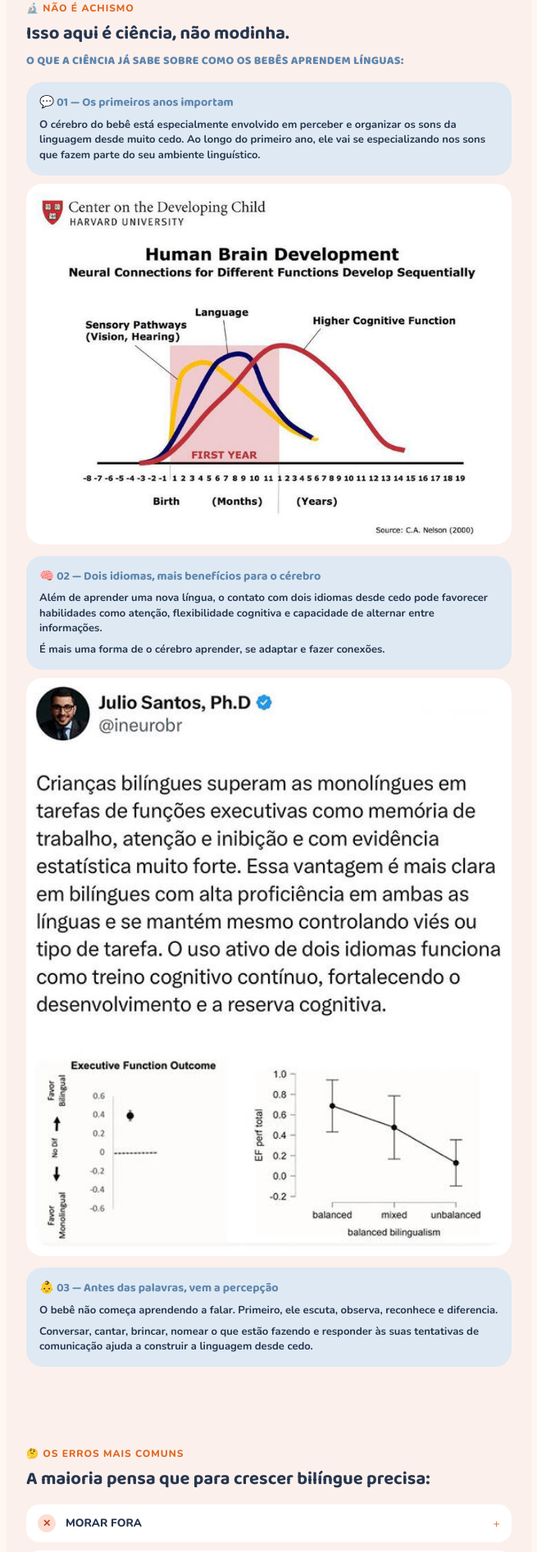
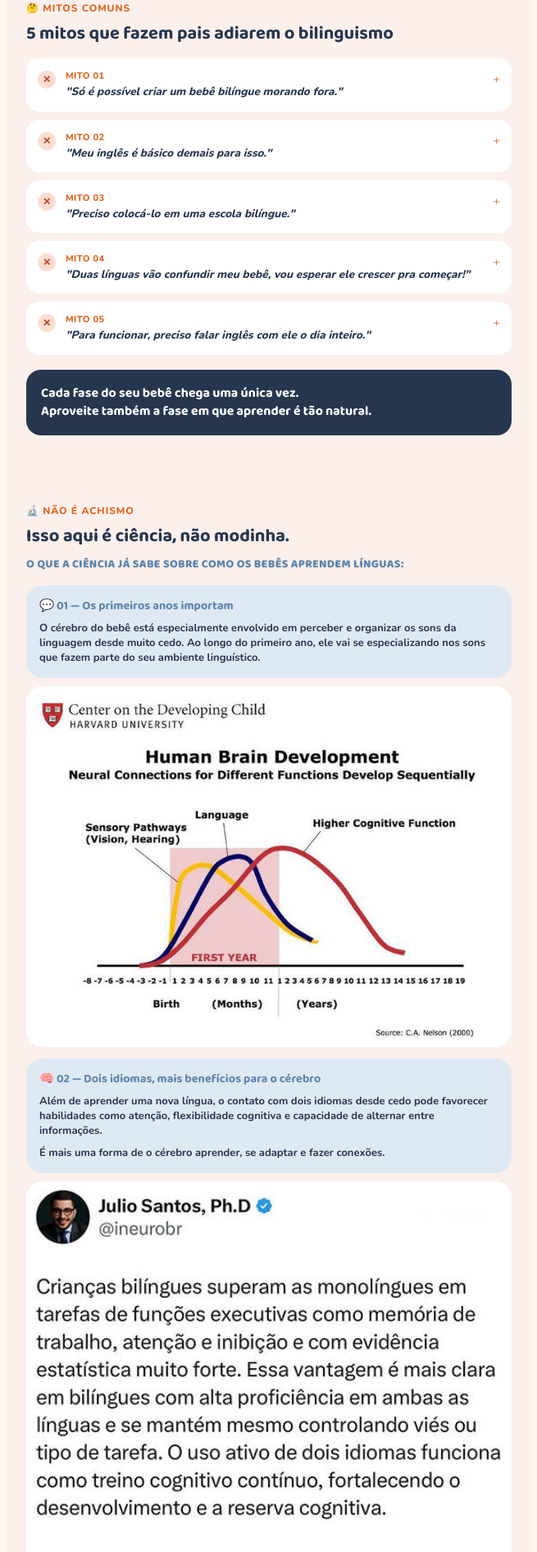
Before and after one commit to berzinmariana-commits/semente-bilingue, a Next.js app: page / in a window 1280 px wide. Shown: the part 1313-3206 px from the top of the page at 82% size, without its empty margins (312-967 px from the left). Built offline with nearby package versions, Linux system fonts and the light colour scheme.

Commit message:
Reescreve secao de erros como 5 mitos e move de volta apos virada de chave
Co-Authored-By: Claude Sonnet 5 <noreply@anthropic.com>

```diff
--- a/src/app/globals.css
+++ b/src/app/globals.css
@@ -57,16 +57,19 @@ p.lead { font-size:14.5px; color:var(--navy-700); line-height:1.55; font-weight:
 .problem { background:var(--cream-100); }
 .problem-list { display:flex; flex-direction:column; gap:10px; margin:16px 0 18px; }
 .problem-item { background:var(--white); border-radius:16px; padding:0 14px; }
-.problem-item summary { display:flex; align-items:center; gap:12px; padding:12px 0;
+.problem-item summary { display:flex; align-items:flex-start; gap:12px; padding:14px 0;
   cursor:pointer; list-style:none; }
 .problem-item summary::-webkit-details-marker { display:none; }
 .problem-item .x { width:22px; height:22px; border-radius:50%; background:var(--salmon-100);
   color:var(--danger-fg); display:flex; align-items:center; justify-content:center; font-size:12px;
-  font-weight:800; flex-shrink:0; }
-.problem-item .problem-title { font-size:13.5px; font-weight:800; color:var(--navy-900);
-  line-height:1.3; flex:1; }
+  font-weight:800; flex-shrink:0; margin-top:1px; }
+.problem-item .problem-title { display:flex; flex-direction:column; gap:3px; flex:1; }
+.problem-item .mito-label { font-size:11px; font-weight:800; color:var(--laranja-600);
+  letter-spacing:.04em; }
+.problem-item .mito-quote { font-size:13.5px; font-weight:800; color:var(--navy-900);
+  line-height:1.35; font-style:italic; }
 .problem-item .chev { color:var(--laranja-600); font-size:14px; transition:transform .2s ease;
-  flex-shrink:0; }
+  flex-shrink:0; margin-top:2px; }
 .problem-item[open] .chev { transform:rotate(45deg); }
 .problem-item p { font-size:12.5px; color:var(--navy-700); font-weight:600; line-height:1.45;
   padding:0 0 14px 34px; }
--- a/src/components/SalesPage.tsx
+++ b/src/components/SalesPage.tsx
@@ -115,6 +115,115 @@ export default function SalesPage() {
           </div>
         </section>
 
+        {/* PROBLEMA */}
+        <section className="section problem">
+          <span className="eyebrow">🤔 MITOS COMUNS</span>
+          <h2 className="title">5 mitos que fazem pais adiarem o bilinguismo</h2>
+          <div className="problem-list">
+            <details className="problem-item">
+              <summary>
+                <span className="x">✕</span>
+                <div className="problem-title">
+                  <span className="mito-label">MITO 01</span>
+                  <span className="mito-quote">
+                    &quot;Só é possível criar um bebê bilíngue morando fora.&quot;
+                  </span>
+                </div>
+                <span className="chev">+</span>
+              </summary>
+              <p>
+                Seu bebê pode ter contato com o inglês mesmo crescendo em um lar onde o português
+                (ou outro idioma) é a língua principal.
+              </p>
+            </details>
+            <details className="problem-item">
+              <summary>
+                <span className="x">✕</span>
+                <div className="problem-title">
+                  <span className="mito-label">MITO 02</span>
+                  <span className="mito-quote">
+                    &quot;Meu inglês é básico demais para isso.&quot;
+                  </span>
+                </div>
+                <span className="chev">+</span>
+              </summary>
+              <p>
+                A boa notícia é que você não precisa ser fluente para começar. O inglês que você
+                já sabe pode ser suficiente para criar momentos de contato, interação e
+                aprendizado com seu bebê.
+              </p>
+            </details>
+            <details className="problem-item">
+              <summary>
+                <span className="x">✕</span>
+                <div className="problem-title">
+                  <span className="mito-label">MITO 03</span>
+                  <span className="mito-quote">
+                    &quot;Preciso colocá-lo em uma escola bilíngue.&quot;
+                  </span>
+                </div>
+                <span className="chev">+</span>
+              </summary>
+              <p>
+                Em algum momento, ele provavelmente terá contato com o inglês na escola, seja ela
+                bilíngue ou não. Mas a interação com o idioma pode começar muito antes, na rotina
+                do seu bebê.
+              </p>
+              <p>
+                Quando o idioma é vivido em momentos de afeto, brincadeira e conexão, ele deixa de
+                ser apenas uma matéria e passa a fazer parte da vida.
+              </p>
+              <p>E isso faz toda a diferença.</p>
+            </details>
+            <details className="problem-item">
+              <summary>
+                <span className="x">✕</span>
+                <div className="problem-title">
+                  <span className="mito-label">MITO 04</span>
+                  <span className="mito-quote">
+                    &quot;Duas línguas vão confundir meu bebê, vou esperar ele crescer pra
+                    começar!&quot;
+                  </span>
+                </div>
+                <span className="chev">+</span>
+              </summary>
+              <p>
+                Pelo contrário: os primeiros anos são justamente uma fase de grande capacidade de
+                aprendizagem da linguagem. O cérebro do bebê está constantemente ouvindo,
+                reconhecendo sons e construindo conexões e consegue fazer isso com mais de um
+                idioma.
+              </p>
+              <p>Ele já está pronto para se tornar bilíngue, agora! 🌱</p>
+            </details>
+            <details className="problem-item">
+              <summary>
+                <span className="x">✕</span>
+                <div className="problem-title">
+                  <span className="mito-label">MITO 05</span>
+                  <span className="mito-quote">
+                    &quot;Para funcionar, preciso falar inglês com ele o dia inteiro.&quot;
+                  </span>
+                </div>
+                <span className="chev">+</span>
+              </summary>
+              <p>
+                Não é preciso transformar a casa inteira em inglês para começar. Momentos
+                frequentes de interação, repetição e significado já criam oportunidades
+                importantes de contato com o idioma.
+              </p>
+              <p>
+                O segredo não é falar inglês o tempo todo, é aprender a inserir o inglês de forma
+                consistente na rotina que vocês já têm.
+              </p>
+            </details>
+          </div>
+          <div className="punchline">
+            Cada fase do seu bebê chega uma única vez.
+            <br />
+            Aproveite também a fase em que aprender é tão natural.
+          </div>
+        </section>
+
         {/* CIÊNCIA */}
         <section className="section science">
           <span className="eyebrow">🔬 NÃO É ACHISMO</span>
@@ -157,81 +266,6 @@ export default function SalesPage() {
                 tentativas de comunicação ajuda a construir a linguagem desde cedo.
               </p>
             </div>
-          </div>
-        </section>
-
-        {/* PROBLEMA */}
-        <section className="section problem">
-          <span className="eyebrow">🤔 OS ERROS MAIS COMUNS</span>
-          <h2 className="title">A maioria pensa que para crescer bilíngue precisa:</h2>
-          <div className="problem-list">
-            <details className="problem-item">
-              <summary>
-                <span className="x">✕</span>
-                <span className="problem-title">MORAR FORA</span>
-                <span className="chev">+</span>
-              </summary>
-              <p>
-                Seu bebê pode ter contato com o inglês mesmo crescendo em um lar onde o português
-                (ou outro idioma) é a língua principal.
-              </p>
-            </details>
-            <details className="problem-item">
-              <summary>
-                <span className="x">✕</span>
-                <span className="problem-title">ESCOLA BILÍNGUE</span>
-                <span className="chev">+</span>
-              </summary>
-              <p>
-                Essa é clássica, mas nem toda família pode investir em uma escola bilíngue. E
-                mesmo quando pode, existe algo que você pode começar muito antes: inserir o
-                inglês na rotina do seu bebê. Quando o idioma é vivido em momentos de afeto,
-                brincadeira e conexão, ele deixa de ser apenas uma matéria e passa a fazer parte
-                da vida, e isso faz toda a diferença.
-              </p>
-            </details>
-            <details className="problem-item">
-              <summary>
-                <span className="x">✕</span>
-                <span className="problem-title">MATERIAIS CAROS</span>
-                <span className="chev">+</span>
-              </summary>
-              <p>
-                Você não precisa encher a casa de recursos em inglês. O método ensina você a
-                aproveitar livros, músicas, brincadeiras, banho, refeições e outros momentos que
-                já fazem parte do seu dia.
-              </p>
-            </details>
-            <details className="problem-item">
-              <summary>
-                <span className="x">✕</span>
-                <span className="problem-title">FALAR INGLÊS O DIA TODO</span>
-                <span className="chev">+</span>
-              </summary>
-              <p>
-                Bilinguismo não começa quando você consegue falar inglês 24 horas por dia. Começa
-                quando o idioma passa a fazer parte da experiência da criança de maneira frequente
-                e significativa.
-              </p>
-            </details>
-            <details className="problem-item">
-              <summary>
-                <span className="x">✕</span>
-                <span className="problem-title">SER FLUENTE OU TER PRONÚNCIA PERFEITA</span>
-                <span className="chev">+</span>
-              </summary>
-              <p>
-                Você não precisa esperar dominar o inglês para começar a interagir com seu bebê.
-                Você precisa aprender o que dizer, quando dizer e como transformar essas
-                interações em exposição de qualidade. E a notícia boa é: o seu inglês básico é o
-                suficiente para tornar isso possível.
-              </p>
-            </details>
-          </div>
-          <div className="punchline">
-            Cada fase do seu bebê chega uma única vez.
-            <br />
-            Aproveite também a fase em que aprender é tão natural.
           </div>
         </section>
 
```
